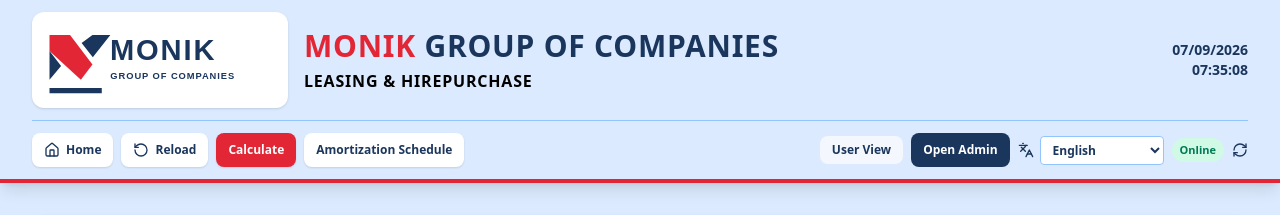
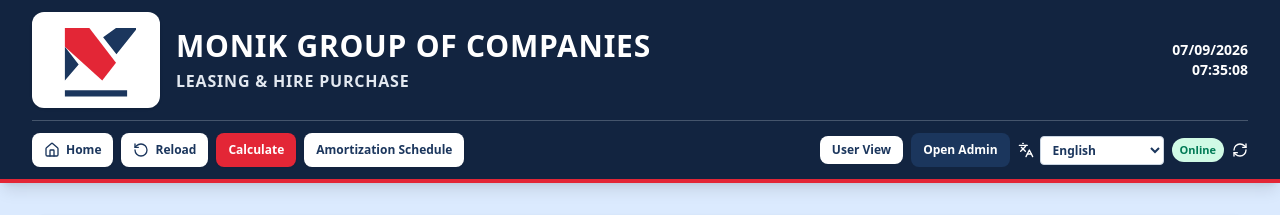
Before and after one commit to yasoofficial2024-alt/Monik_Leasing, a React (Vite) app: page / in a window 1280 px wide. Shown: the top 215 px of the page. Built offline with nearby package versions, Linux system fonts and the light colour scheme; no server answers.

Commit message:
Match uploaded logo and dark header style

```diff
--- a/src/components/Navbar.tsx
+++ b/src/components/Navbar.tsx
@@ -45,26 +45,25 @@
 
   return (
     <div className="shrink-0">
-      <header className="bg-[#dbeafe] text-[#1B365D] shadow-lg border-b-4 border-[#E32636]">
+      <header className="bg-[#122440] text-white shadow-lg border-b-4 border-[#E32636]">
         <div className="max-w-7xl mx-auto px-4 py-3 sm:px-6 lg:px-8">
           <div className="flex flex-col lg:flex-row lg:items-center lg:justify-between gap-3">
             <div className="flex items-center gap-4 min-w-0">
-              <img src="/assets/monik-logo.svg" alt="Monik Group of Companies" className="h-20 w-52 sm:h-24 sm:w-64 shrink-0 rounded-xl bg-white object-contain p-2 shadow" />
+              <img src="/assets/monik-logo.svg" alt="Monik Group of Companies" className="h-20 w-28 sm:h-24 sm:w-32 shrink-0 rounded-xl bg-white object-contain p-2 shadow" />
               <div className="min-w-0">
-                <h1 className="text-xl sm:text-3xl font-black tracking-wide leading-tight whitespace-nowrap">
-                  <span className="text-[#E32636]">MONIK</span>{' '}
-                  <span className="text-[#1B365D]">GROUP OF COMPANIES</span>
+                <h1 className="text-xl sm:text-3xl font-black tracking-wide leading-tight whitespace-nowrap text-white">
+                  MONIK GROUP OF COMPANIES
                 </h1>
-                <p className="text-sm sm:text-base text-black font-black tracking-wider uppercase mt-1">LEASING &amp; HIREPURCHASE</p>
+                <p className="text-sm sm:text-base text-slate-200 font-black tracking-wider uppercase mt-1">LEASING &amp; HIRE PURCHASE</p>
               </div>
             </div>
-            <div className="text-left lg:text-right text-xs sm:text-sm font-bold text-[#1B365D] whitespace-nowrap">
+            <div className="text-left lg:text-right text-xs sm:text-sm font-bold text-white whitespace-nowrap">
               <div>{currentDateTime.toLocaleDateString('en-GB')}</div>
               <div>{currentDateTime.toLocaleTimeString('en-GB')}</div>
             </div>
           </div>
 
-          <div className="mt-3 flex flex-wrap items-center gap-2 border-t border-[#93c5fd] pt-3">
+          <div className="mt-3 flex flex-wrap items-center gap-2 border-t border-slate-600 pt-3">
             <button type="button" onClick={onHome} className="nav-action"><Home className="w-4 h-4" /> Home</button>
             <button type="button" onClick={onReload} className="nav-action"><RotateCcw className="w-4 h-4" /> Reload</button>
             {currentMode === 'user' && onSelectTool && (
@@ -74,15 +73,15 @@
               </>
             )}
             <div className="ml-auto flex flex-wrap items-center gap-2">
-              <span className="bg-white/70 text-[#1B365D] px-3 py-1.5 rounded-lg font-bold text-xs">{currentMode === 'user' ? t.roleUser : t.roleAdmin}</span>
+              <span className="bg-white text-[#1B365D] px-3 py-1.5 rounded-lg font-bold text-xs">{currentMode === 'user' ? t.roleUser : t.roleAdmin}</span>
               {currentMode === 'user' ? (
                 <button onClick={() => onSwitchMode('admin')} className="nav-admin">Open Admin</button>
               ) : (
                 <button onClick={onLogoutAdmin} className="nav-admin">Close Admin</button>
               )}
-              <div className="flex items-center gap-1.5 text-xs font-semibold text-[#1B365D]">
+              <div className="flex items-center gap-1.5 text-xs font-semibold text-white">
                 <Languages className="w-4 h-4" />
-                <select value={language} onChange={(e) => onLanguageChange(e.target.value as Language)} className="bg-white rounded px-2 py-1 border border-[#93c5fd] outline-none font-bold cursor-pointer">
+                <select value={language} onChange={(e) => onLanguageChange(e.target.value as Language)} className="bg-white text-[#1B365D] rounded px-2 py-1 border border-slate-300 outline-none font-bold cursor-pointer">
                   <option value="en">English</option>
                   <option value="si">සිංහල (Sinhala)</option>
                   <option value="ta">தமிழ் (Tamil)</option>
@@ -91,7 +90,7 @@
               <span className={`px-2 py-1 rounded-full text-[11px] font-bold ${isOnline ? 'bg-emerald-100 text-emerald-700' : 'bg-amber-100 text-amber-700'}`}>
                 {isOnline ? 'Online' : 'Offline'}
               </span>
-              {onManualSync && <button type="button" onClick={onManualSync} disabled={isSyncing} title="Sync data now" className="text-[#1B365D] hover:text-[#E32636] disabled:opacity-50"><RefreshCw className={`w-4 h-4 ${isSyncing ? 'animate-spin' : ''}`} /></button>}
+              {onManualSync && <button type="button" onClick={onManualSync} disabled={isSyncing} title="Sync data now" className="text-white hover:text-[#E32636] disabled:opacity-50"><RefreshCw className={`w-4 h-4 ${isSyncing ? 'animate-spin' : ''}`} /></button>}
             </div>
           </div>
         </div>
```
Also changed, not shown: public/assets/monik-logo.svg.
